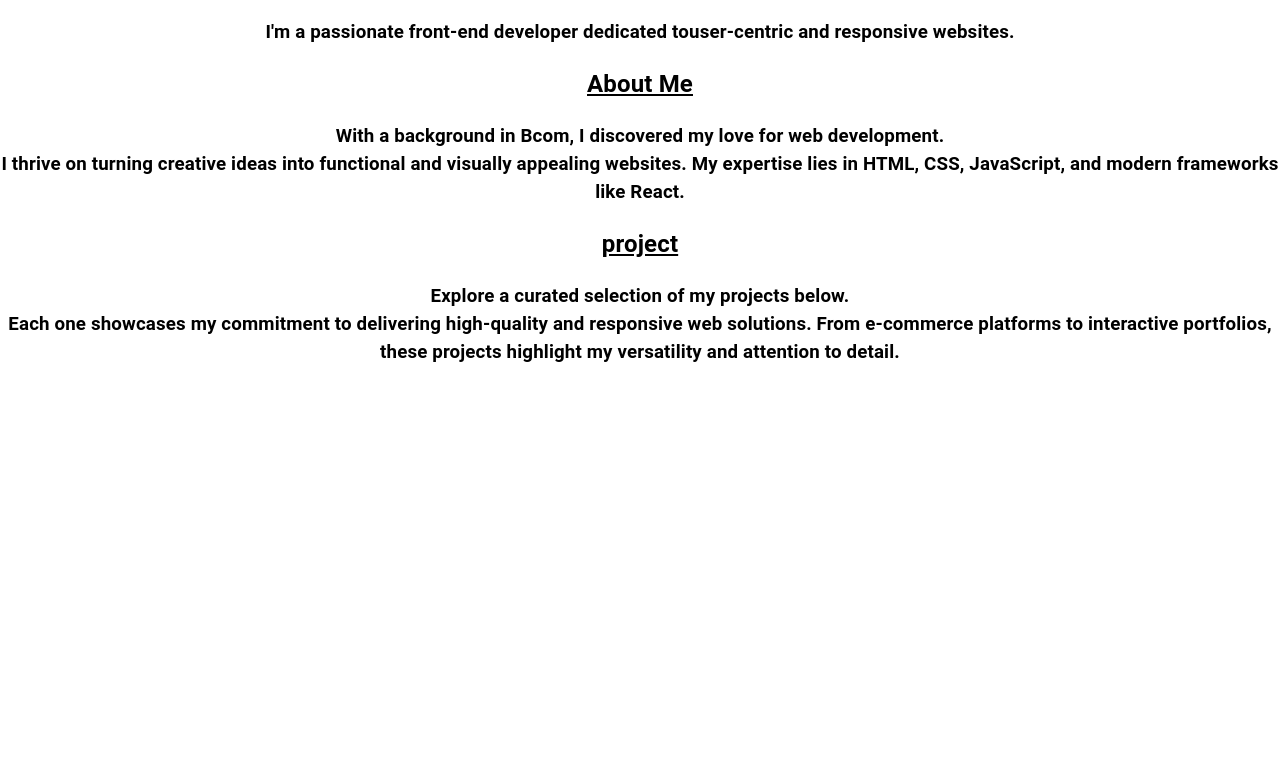
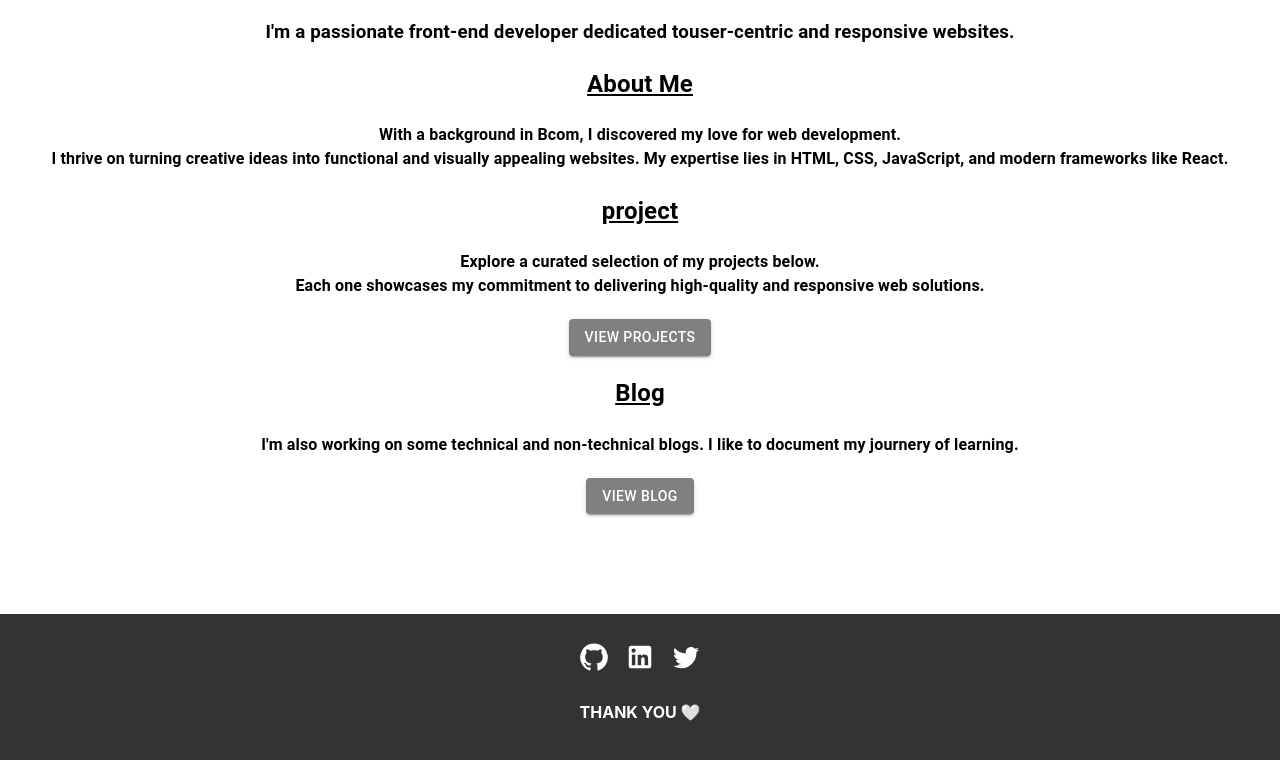
Before and after one commit to Alapnachavan/Portfolio, a React (Create React App) app in the folder project/: page /Home in a window 1280 px wide. Shown: the part 622-1382 px from the top of the page. Before the commit the page ends 1007 px from the top, so only its background shows below. Built offline with nearby package versions, Linux system fonts and the light colour scheme.

Commit message:
made project page

```diff
--- a/project/package.json
+++ b/project/package.json
@@ -5,7 +5,7 @@
   "dependencies": {
     "@emotion/react": "^11.11.3",
     "@emotion/styled": "^11.11.0",
-    "@mui/icons-material": "^5.15.3",
+    "@mui/icons-material": "^5.15.4",
     "@mui/material": "^5.15.3",
     "@testing-library/jest-dom": "^5.17.0",
     "@testing-library/react": "^13.4.0",
--- /dev/null
+++ b/project/src/Blog.js
@@ -0,0 +1,7 @@
+import React from "react";
+const Blog=()=>{
+    return(
+        <div>hii blog</div>
+    );
+};
+export default Blog;
--- /dev/null
+++ b/project/src/Fotter.js
@@ -0,0 +1,33 @@
+
+
+import React from 'react';
+import TwitterIcon from '@mui/icons-material/Twitter';
+import IconButton from '@mui/material/IconButton';
+import GitHubIcon from '@mui/icons-material/GitHub'
+import LinkedInIcon from '@mui/icons-material/LinkedIn';
+
+const Footer = () => {
+    const githubLink = 'https://github.com/Alapnachavan?tab=repositories';
+    const LinkedIn ='https://www.linkedin.com/in/alpana-chavan-b1b0b3258/';
+    const Twitter='https://twitter.com/Alpana_Chavan';
+
+  return (
+    <footer style={{ backgroundColor: '#333', color: '#fff', textAlign: 'center', padding: '20px' }}>
+      <div>
+          <IconButton href={githubLink} target="_blank" rel="noopener noreferrer">
+          <GitHubIcon style={{ color: '#fff', fontSize: 30 }} />
+          </IconButton>
+          <IconButton href={LinkedIn} target='_blank' rel="noopener noreferrer">
+            <LinkedInIcon style={{ color: '#fff', fontSize: 30 }} />
+          </IconButton>
+          <IconButton href={Twitter} target='_blank' rel="noopener noreferrer">
+            <TwitterIcon style={{ color: '#fff', fontSize: 30 }} />
+          </IconButton>
+          <h4>THANK YOU 🤍</h4>
+      </div>
+
+    </footer>
+  );
+};
+
+export default Footer;
--- a/project/src/Home.js
+++ b/project/src/Home.js
@@ -3,6 +3,9 @@
 import React from "react";
 import Navbar from "./Navbar";
 import { Typography } from "@mui/material";
+import Button from '@mui/material/Button';
+import Footer from "./Fotter";
+import { Link } from "react-router-dom";
 
 const Home= ()=>{
   const imgStyle = {
@@ -22,7 +25,7 @@ const Home= ()=>{
       <Navbar />
 
       <img
-        // src={'https://www.shutterstock.com/image-vector/young-woman-writes-code-on-260nw-1731157933.jpg'}
+
         src={'https://www.21kschool.com/blog/wp-content/uploads/2023/04/Girls-coding-myth.png'}
         style={imgStyle}
       />
@@ -33,25 +36,40 @@ const Home= ()=>{
           <h2 style={{ textDecoration: 'underline' }}>
               About Me
           </h2>
-          <h3>
+          <h4>
               With a background in Bcom, I discovered my love for web development.
                   <br/>
               I thrive on turning creative ideas into functional and visually appealing websites. My expertise lies in HTML, CSS, JavaScript, and modern frameworks like React.
-          </h3>
+          </h4>
       </Typography>
 
       <Typography sx={{textAlign:'center'}}>
           <h2 style={{ textDecoration: 'underline' }}>
               project
           </h2>
-          <h3>
+          <h4>
               Explore a curated selection of my projects below.
                   <br/>
-              Each one showcases my commitment to delivering high-quality and responsive web solutions. From e-commerce platforms to interactive portfolios,
-                  <br/>
-              these projects highlight my versatility and attention to detail.
-          </h3>
+              Each one showcases my commitment to delivering high-quality and responsive web solutions.
+          </h4>
+          <Button  component={Link} to="/Project" variant="contained" style={{ backgroundColor: '#808080', color: 'white' }}>
+             View Projects
+          </Button>
+
       </Typography>
+      <Typography sx={{textAlign:'center'}}>
+          <h2 style={{ textDecoration: 'underline'}}>
+              Blog
+          </h2>
+          <h4>
+          I'm also working on some technical and non-technical blogs. I like to document my journery of learning.
+          </h4>
+          <Button  component={Link} to="/Blog" variant="contained" style={{ backgroundColor: '#808080', color: 'white' ,marginBottom: '100px' }}>
+              View Blog
+          </Button>
+
+      </Typography>
+      <Footer/>
 
 
 
--- a/project/src/Navbar.js
+++ b/project/src/Navbar.js
@@ -5,8 +5,8 @@ import Toolbar from '@mui/material/Toolbar';
 import Typography from '@mui/material/Typography';
 import Tabs from '@mui/material/Tabs';
 import Tab from '@mui/material/Tab';
+import { Link } from 'react-router-dom';
 
-// export default function ButtonAppBar() {
 const Navbar =()=>{
   return (
     <Box sx={{ flexGrow: 1 }} >
@@ -17,8 +17,10 @@ const Navbar =()=>{
           </Typography>
 
           <Tabs textColor="inherit">
-            <Tab label="Project" />
-            <Tab label="Blog" />
+            {/* <Tab label="Project" />
+            <Tab label="Blog" /> */}
+            {/* <Tab label={<Link to="/Project">Project</Link>} /> */}
+            {/* <Tab label={<Link to="/Blog">Blog</Link>} /> */}
           </Tabs>
         </Toolbar>
       </AppBar>
--- /dev/null
+++ b/project/src/Project.js
@@ -0,0 +1,117 @@
+import React from "react";
+import { Typography } from "@mui/material";
+import Button from "@mui/material/Button";
+const Project = () => {
+    const imgStyle = {
+        display: 'block',
+        marginLeft: 'auto',
+        marginRight: 'auto',
+        marginTop: '20px',
+        marginBottom: '20px',
+        borderRadius: '50%',
+        height:'400px',
+        width:'400px',
+
+
+      };
+  return (
+    <div>
+      <style>{`
+        body {
+          margin: 0;
+          padding: 0;
+          background-color: #d3d3d3;
+        }
+      `}</style>
+      <img
+
+      src={'https://static.vecteezy.com/system/resources/previews/003/815/991/original/female-programmer-doing-software-coding-free-vector.jpg'}
+      style={imgStyle}
+    />
+      <Typography  sx={{ textAlign: 'center', marginBottom:'60px' }}>
+          <h1>"Innovation in Every Line of Code."</h1>
+      </Typography>
+      <Typography sx={{textAlign:'center'}}>
+        <h2>Web Scrapping(Python)</h2>
+        <h4>In this project scrap only 250 Bollywood movies data, and their all details like (Cast, Language, Country and all). </h4>
+        <Button variant="contained" href="https://github.com/Alapnachavan/webscrapping"  style={{ marginRight: '10px',backgroundColor: 'transparent',
+    color: 'white',
+    border: '1px solid #808080', marginBottom:'40px'}}>
+        GitHub
+      </Button>
+      <Button variant="contained" href="https://yourliveprojecturl.com" style={{ backgroundColor: '#818589' ,marginBottom:'40px'}}>
+        Live Project
+      </Button>
+    </Typography>
+
+    <Typography sx={{textAlign:'center'}}>
+        <h2>Request (Javascript) </h2>
+        <h4>To obtain the Meraki data, we need to incorporate code into this project. </h4>
+        <Button variant="contained" href="https://github.com/Alapnachavan/Request-In-Javascript"  style={{ marginRight: '10px',backgroundColor: 'transparent',
+    color: 'white',
+    border: '1px solid #808080', marginBottom:'40px' }}>
+        GitHub
+      </Button>
+      <Button variant="contained" href="https://yourliveprojecturl.com" style={{ backgroundColor: '#818589',marginBottom:'40px'}}>
+        Live Project
+      </Button>
+    </Typography>
+
+    <Typography sx={{textAlign:'center'}}>
+        <h2>Amazon Home Page </h2>
+        <h4>Created Amazon home page through this project</h4>
+        <Button variant="contained" href="https://github.com/Alapnachavan/Amazon-HomePage" style={{ marginRight: '10px' ,backgroundColor: 'transparent',
+    color: 'white',
+    border: '1px solid #808080',marginBottom:'40px' }}>
+        GitHub
+      </Button>
+      <Button variant="contained" href="https://yourliveprojecturl.com" style={{ backgroundColor: '#818589',marginBottom:'40px'}}>
+        Live Project
+      </Button>
+    </Typography>
+
+    <Typography sx={{textAlign:'center'}}>
+        <h2>React Movie_Project</h2>
+        <h4>This project is developed using next Js, and data was fetched for its implementation.</h4>
+        <Button variant="contained" href="https://github.com/Alapnachav an/movie_project "  style={{ marginRight: '10px', backgroundColor: 'transparent',
+    color: 'white',
+    border: '1px solid #808080',marginBottom:'40px' }}>
+        GitHub
+      </Button>
+      <Button variant="contained" href="https://yourliveprojecturl.com" style={{ backgroundColor: '#818589',marginBottom:'40px'}}>
+        Live Project
+      </Button>
+    </Typography>
+
+    <Typography sx={{textAlign:'center'}}>
+        <h2>movie theater</h2>
+        <h4>Do you like movie? so i create website which is provide you movie infomation. i did  this project help of mui and react.js</h4>
+        <Button variant="contained" href="https://github.com/Alapnachavan/random-project "  style={{ marginRight: '10px' , backgroundColor: 'transparent',
+    color: 'white',
+    border: '1px solid #808080', marginBottom:'40px'}}>
+        GitHub
+      </Button>
+      <Button variant="contained" href="https://yourliveprojecturl.com" style={{ backgroundColor: '#818589',marginBottom:'40px'}}>
+        Live Project
+      </Button>
+    </Typography>
+
+    <Typography sx={{textAlign:'center', }}>
+        <h2> Acadmic Hub</h2>
+        <h4>It's one of the learning platforms that we created as a group. It helps students make progress in their studies.</h4>
+        <Button variant="contained" href="https://github.com/roshni2003/larners " style={{ marginRight: '10px', backgroundColor: 'transparent',
+    color: 'white',
+    border: '1px solid #808080', marginBottom:'40px' }}>
+        GitHub
+      </Button>
+      <Button variant="contained" href="https://yourliveprojecturl.com"  style={{ backgroundColor: '#818589',marginBottom:'40px'}}>
+        Live Project
+      </Button>
+    </Typography>
+
+
+    </div>
+  );
+};
+
+export default Project;
--- a/project/src/Routing.js
+++ b/project/src/Routing.js
@@ -42,6 +42,8 @@ import React from 'react';
 import { BrowserRouter as Router, Routes, Route } from 'react-router-dom';
 import Open from './Open';
 import Home from './Home';
+import Project from './Project';
+import Blog from './Blog';
 
 const App = () => {
   return (
@@ -49,6 +51,8 @@ const App = () => {
       <Routes>
         <Route path="/" element={<Open />} />
         <Route path="/Home" element={<Home />} />
+        <Route path="/Project" element={<Project/>} />
+        <Route path="/Blog" element={<Blog/>} />
       </Routes>
     </Router>
   );
```
Also changed, not shown: 1 other file (tests, documents, lock files or other folders).
